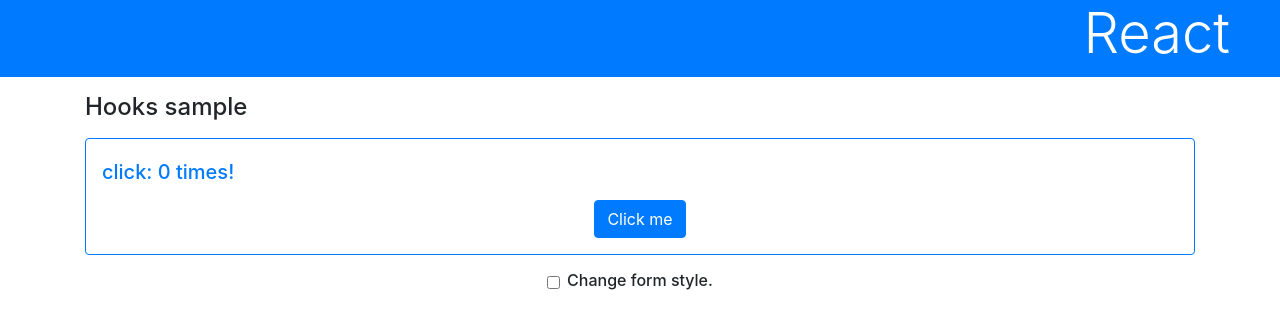
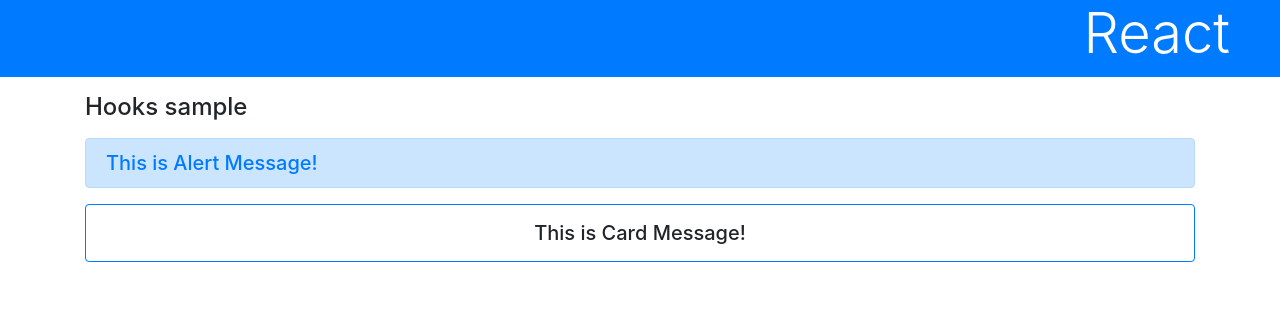
Before and after one commit to Haya372/react-started, a React (Create React App) app: page / in a window 1280 px wide. Shown: the top 328 px of the page. Built offline with nearby package versions, Linux system fonts and the light colour scheme.

Commit message:
コンポーネントにコンポーネントを組み込む

```diff
--- a/src/App.js
+++ b/src/App.js
@@ -1,37 +1,30 @@
 import { useState } from 'react';
 import './App.css';
 
+function AlertMessage(){
+  return (
+    <div className="alert alert-primary h5 text-primary">
+      This is Alert Message!
+    </div>
+  )
+}
+
+function CardMessage(){
+  return (
+    <div className="card p-3 h5 border-primary text-center">
+      This is Card Message!
+    </div>
+  )
+}
+
 function App() {
-  const [count, setCount] = useState(0);
-  const [flag, setFlag] = useState(false);
-  const onClickFunc = () => {
-    setCount(count + 1);
-  }
-  const changeFlag = (e) => {
-    setFlag(e.target.checked);
-  }
   return (
     <div>
       <h1 className="bg-primary text-white display-4">React</h1>
       <div className="container">
         <h4 className="my-3">Hooks sample</h4>
-        {flag?
-        <div className="alert alert-primary text-center">
-          <p className="h5 mb-3">click: {count} times!</p>
-          <div><button className="btn btn-primary" onClick={onClickFunc}>Click me</button></div>
-        </div>
-        :
-        <div className="card p-3 border-primary text-center">
-          <p className="h5 mb-3 text-left text-primary">click: {count} times!</p>
-          <div><button className="btn btn-primary" onClick={onClickFunc}>Click me</button></div>
-        </div>
-        }
-        <div className="form-group h6 text-center pt-3">
-          <input type="checkbox" className="form-check-input" id="check1" onChange={changeFlag}/>
-          <label className="form-check-label" htmlFor="check1">
-            Change form style.
-          </label>
-        </div>
+        <AlertMessage />
+        <CardMessage />
       </div>
     </div>
   );
```
